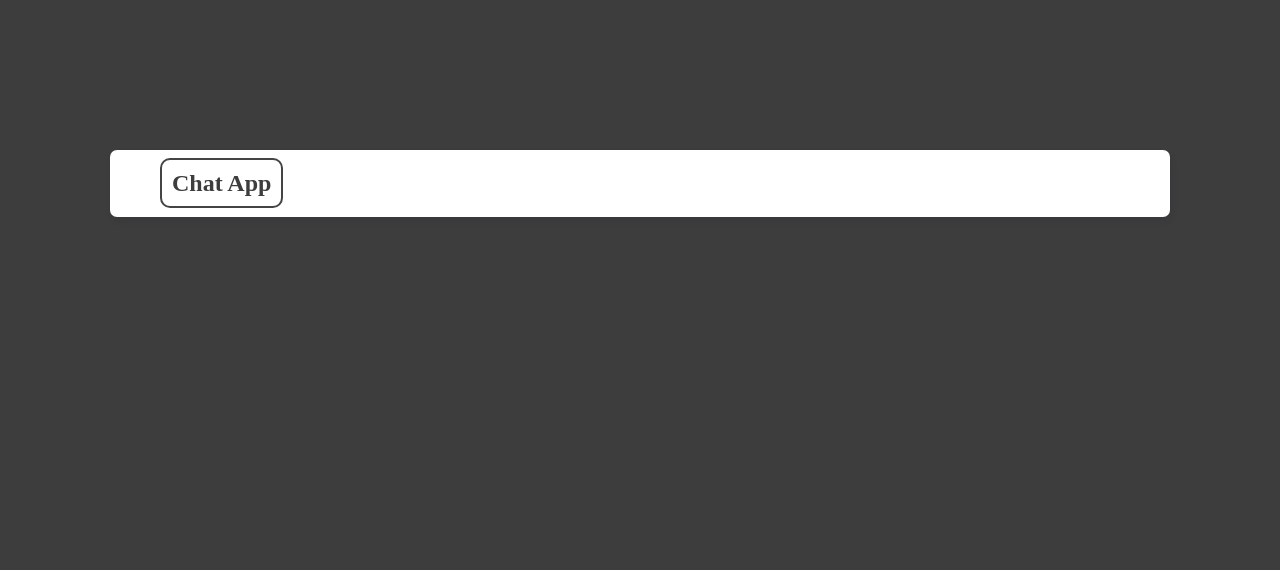
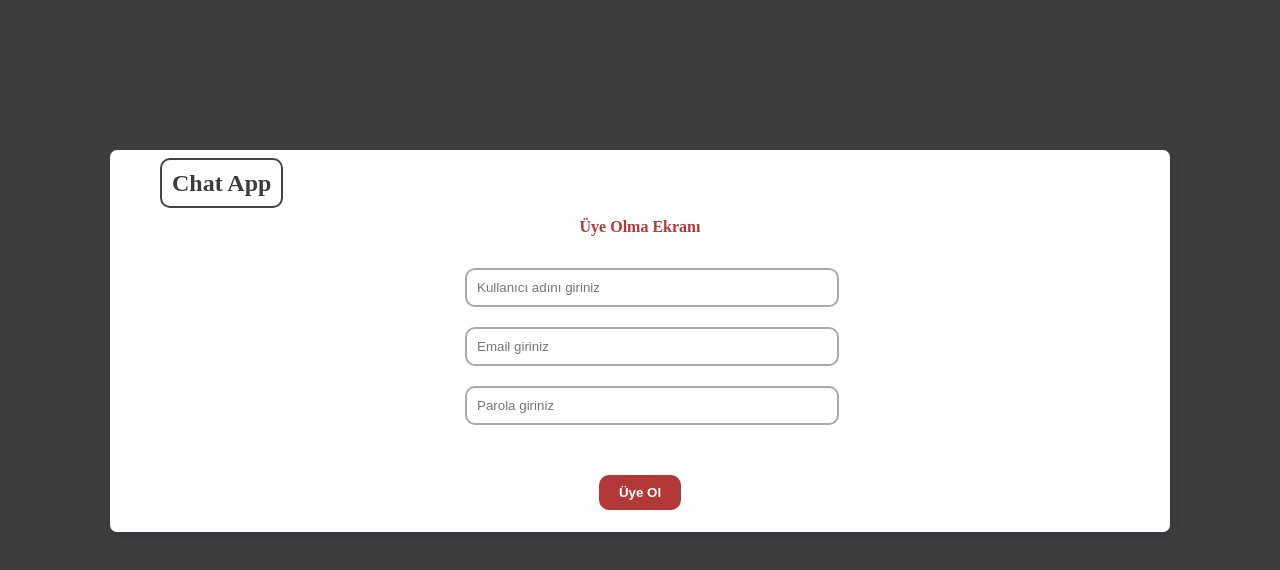
Before and after one commit to sefadalklc/chatapp, a Vue app: page / in a window 1280 px wide. Shown: the top 570 px of the page. Built offline with nearby package versions, Linux system fonts and the light colour scheme.

Commit message:
register oluşturuldu

```diff
--- /dev/null
+++ b/src/components/Register.vue
@@ -0,0 +1,30 @@
+<template>
+  <form @submit.prevent="uyeOl">
+<h4>Üye Olma Ekranı</h4>
+<input type="text" placeholder="Kullanıcı adını giriniz" v-model="kullaniciAd"/>
+<input type="text" placeholder="Email giriniz" v-model="email"/>
+<input type="password" placeholder="Parola giriniz" v-model="parola"/>
+<button>Üye Ol</button>
+  </form>
+</template>
+
+<script>
+import {ref} from 'vue'
+export default {
+    setup(){
+        const kullaniciAd=ref('')
+        const email=ref('')
+        const parola=ref('')
+
+        const uyeOl=()=>{
+            console.log(kullaniciAd.value,email.value,parola.value);
+        }
+
+        return {kullaniciAd,email,parola,uyeOl}
+    }
+}
+</script>
+
+<style>
+
+</style>
--- a/src/views/Home.vue
+++ b/src/views/Home.vue
@@ -1,15 +1,18 @@
 <template>
   <div class="home container">
     <h2>Chat App</h2>
+    <Register />
   </div>
 </template>
 
 <script>
-
+import Register from '../components/Register.vue'
 
 export default {
-  name: 'Home'
-
+  name: 'Home',
+  components:{
+    Register
+  }
 }
 </script>
 
```
